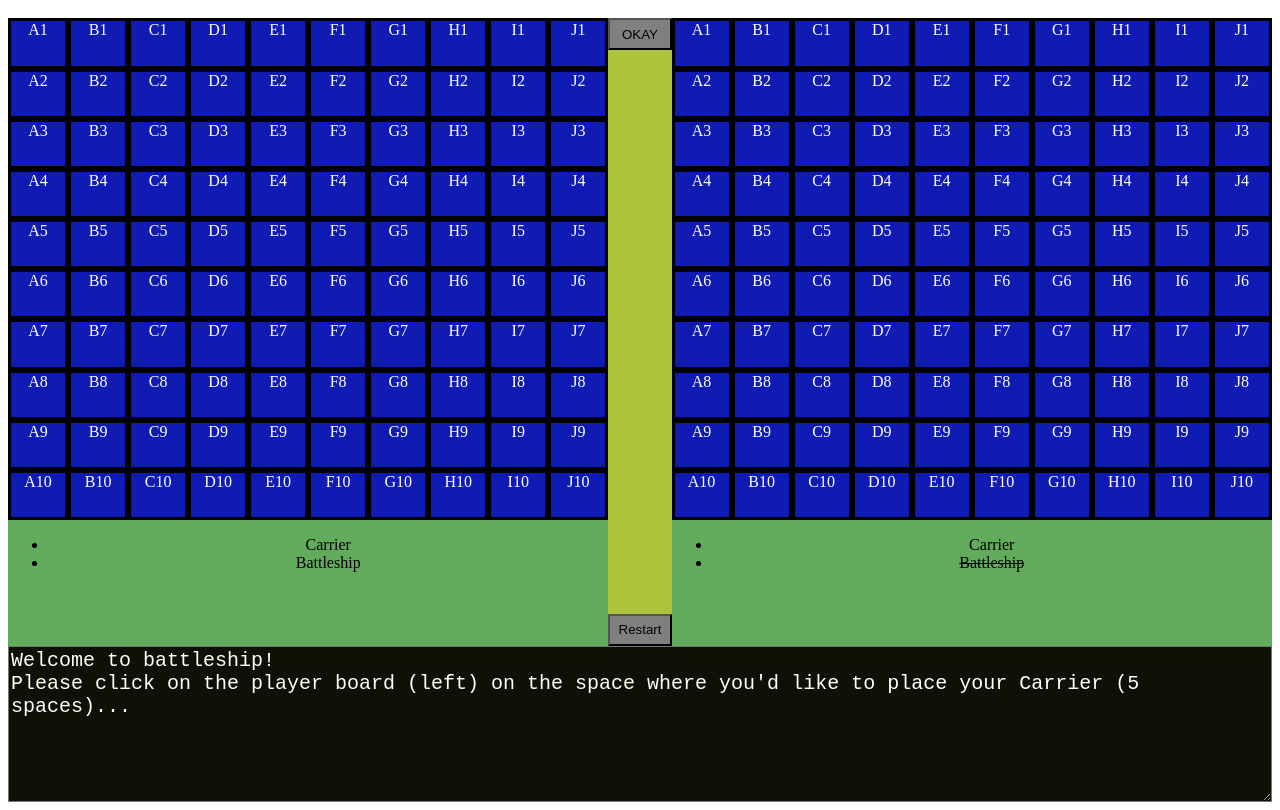
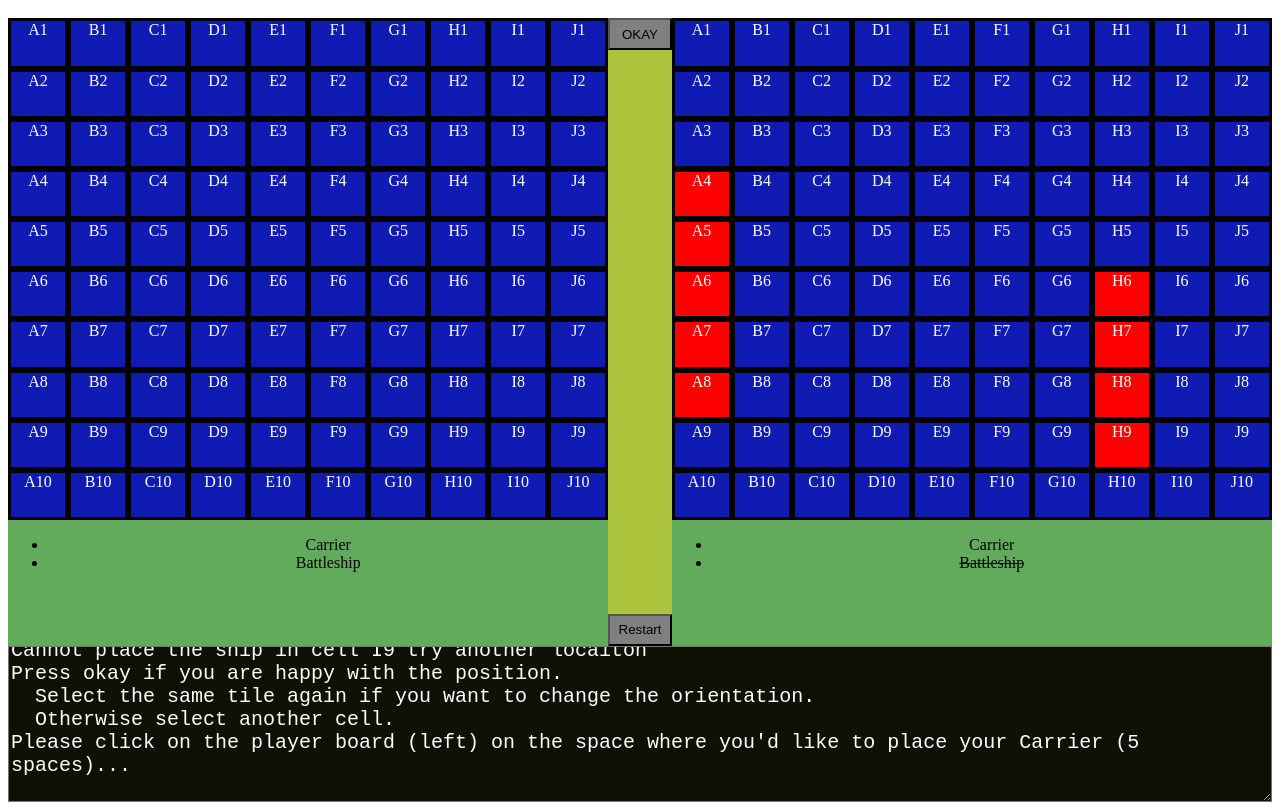
Before and after one commit to ThilakshanArulnesan/battleShip, a plain HTML site: page index.html in a window 1280 px wide. Shown: the part 48-858 px from the top of the page. Drawn offline with nearby package versions, Linux system fonts and the light colour scheme.

Commit message:
Added opponent random selection of ships

```diff
--- a/index.html
+++ b/index.html
@@ -9,6 +9,7 @@
   <script src="http://ajax.googleapis.com/ajax/libs/jquery/1.11.2/jquery.min.js"></script>
   <script src="scripts/ship.js"></script>
   <script src="scripts/tile.js"></script>
+  <script src="scripts/opponent.js"></script>
 
   <script src="scripts/main.js"></script>
 </head>
--- a/scripts/main.js
+++ b/scripts/main.js
@@ -53,11 +53,15 @@ const startGame = function() {
   opponentShips.push(new Ship("Battleship", 4, "v", "opponent"));
 
   opponentShips[1].isSunk = true;
+  gameState = "setup";
+
+  placeOpponentShip();
   trackShips(playerShips, opponentShips);
-  gameState = "setup";
 
   log(`Please click on the player board (left) on the space where you'd like to place your ${playerShips[playerShipsPlaced].type} (${playerShips[playerShipsPlaced].size} spaces)...`);
 };
+
+
 
 
 const playerTilePressed = function(a1) {
@@ -85,7 +89,7 @@ const playerTilePressed = function(a1) {
     activeCell = a1;
 
     //playerTiles[a1].state = "selected";
-    let tiles = getTiles(playerShips[playerShipsPlaced], a1);
+    let tiles = getTiles(playerShips[playerShipsPlaced], a1, "player");
     if (tiles.length === 0) {
       displayTiles();
       return;
@@ -116,6 +120,20 @@ const displayTiles = function() {
       }
 
 
+    }
+
+    for (let key in opponentTiles) {//temporary for testing purposes
+      let tile = opponentTiles[key];
+      let a1 = tile.a1();
+      let myTile = $(`#${a1}O`);
+
+      myTile.removeClass('selectedTile');
+
+      if (tile.state === "selected") {
+        myTile.addClass('selectedTile');
+      } else if (tile.state === "hiddenShip") {
+        myTile.addClass('lockedTile');
+      }
     }
 
   }
--- /dev/null
+++ b/scripts/opponent.js
@@ -0,0 +1,52 @@
+
+const placeOpponentShip = function() {
+  /*
+  Pick random locations and place the ships there. Always verify.
+  While loop until done.
+
+  POTENTIAL ISSUE: Could construct a scenario where its impossible to place all ships
+  and AI is stuck in infinite loop. Add an exit case later if needed?
+  */
+  let breakCond = 0;
+
+  while (breakCond < 10 && opponentShipsPlaced < NUM_SHIPS) {
+
+    let x = Math.floor(Math.random() * GAME_SIZE); //0-9
+    let y = Math.floor(Math.random() * GAME_SIZE) + 1;//1-10
+
+    let a1 = getA1([x, y]);
+
+    let tiles = getTiles(opponentShips[opponentShipsPlaced], a1, "opponent");
+
+    if (tiles.length === 0) {
+      continue; //try again
+    }
+    console.log(tiles);
+    setTilesProperty(tiles, "state", "selected");
+
+    log(`Press okay if you are happy with the position.
+  Select the same tile again if you want to change the orientation.
+  Otherwise select another cell.`);
+
+
+    let selectedTiles = getTilesProperty(opponentTiles, "state", "selected");
+
+
+    if (selectedTiles.length > 0) {
+      opponentShips[opponentShipsPlaced].tiles = selectedTiles;
+      console.log(opponentShips[opponentShipsPlaced]);
+      setTilesProperty(selectedTiles, "state", "hiddenShip");
+      activeCell = undefined;
+      opponentShipsPlaced++;
+      displayTiles();
+
+      if (opponentShipsPlaced === NUM_SHIPS) {
+        break;
+      }
+
+    }
+    breakCond++;
+  }
+  displayTiles();
+  // }
+}
--- a/scripts/tile.js
+++ b/scripts/tile.js
@@ -10,7 +10,7 @@ function Tile(x, y, player) {
 };
 
 
-const getTiles = function(ship, startTile) {
+const getTiles = function(ship, startTile, owner) {
   let arr = getArr(startTile);
   let x = arr[0];
   let y = arr[1];
@@ -21,18 +21,18 @@ const getTiles = function(ship, startTile) {
   /* Check if there is ship can be placed in the
    given orientation, o/w flip it and try. If both don't work send error*/
 
-  if ((!checkShipFitVertical(x, y, size)) && (!checkShipFitHorizontal(x, y, size))) {
+  if ((!checkShipFitVertical(x, y, size, owner)) && (!checkShipFitHorizontal(x, y, size, owner))) {
     log(`Cannot place the ship in cell ${startTile} try another locaiton`);
     return [];
   }
   console.log('here')
 
-  if (!checkShipFitVertical(x, y, size)) {
+  if (!checkShipFitVertical(x, y, size, owner)) {
     ship.orientation = "h";
   }
   console.log('here')
 
-  if (!checkShipFitHorizontal(x, y, size)) {
+  if (!checkShipFitHorizontal(x, y, size, owner)) {
     ship.orientation = "v";
   }
   let orientation = ship.orientation;
@@ -40,26 +40,42 @@ const getTiles = function(ship, startTile) {
 
   if (orientation === "v") {
     for (let i = y; i < y + ship.size; i++) {
+      if (owner === "player") {
         tiles.push(playerTiles[getA1([x, i])]);
+      } else if (owner === "opponent") {
+        tiles.push(opponentTiles[getA1([x, i])]);
+      }
+
     }
   } else if (orientation === "h") {
     for (let i = x; i < x + ship.size; i++) {
+      if (owner === "player") {
         tiles.push(playerTiles[getA1([i, y])]);
+      } else if (owner === "opponent") {
+        tiles.push(opponentTiles[getA1([i, y])]);
+      }
     }
 
   }
   return tiles;
 };
 
-const checkShipFitHorizontal = function(x, y, size) {
+const checkShipFitHorizontal = function(x, y, size, owner, owner) {
   boardFit = x + size <= GAME_SIZE;
   if (!boardFit) return false; //Doesn't fit on board, no need to check anything else
 
   //Check if all tiles are filled with water:
   for (let i = x; i < x + size; i++) {
+    if (owner === "player") {
       if (playerTiles[getA1([i, y])].state !== "w") {
         //Must be a water tile
         return false;
+      }
+    } else if (owner === "opponent") {
+      if (opponentTiles[getA1([i, y])].state !== "w") {
+        //Must be a water tile
+        return false;
+      }
     }
   }
 
@@ -68,14 +84,21 @@ const checkShipFitHorizontal = function(x, y, size) {
 
 };
 
-const checkShipFitVertical = function(x, y, size) {
+const checkShipFitVertical = function(x, y, size, owner, owner) {
   boardFit = y + size <= GAME_SIZE + 1;
   if (!boardFit) return false; //Doesn't fit on board, no need to check anything else
 
   for (let i = y; i < y + size; i++) {
+    if (owner === "player") {
       if (playerTiles[getA1([x, i])].state !== "w") {
         //Must be a water tile
         return false;
+      }
+    } else if (owner === "opponent") {
+      if (playerTiles[getA1([x, i])].state !== "w") {
+        //Must be a water tile
+        return false;
+      }
     }
   }
   return true;
```
Lines whose indentation alone changed are shown as unchanged.
